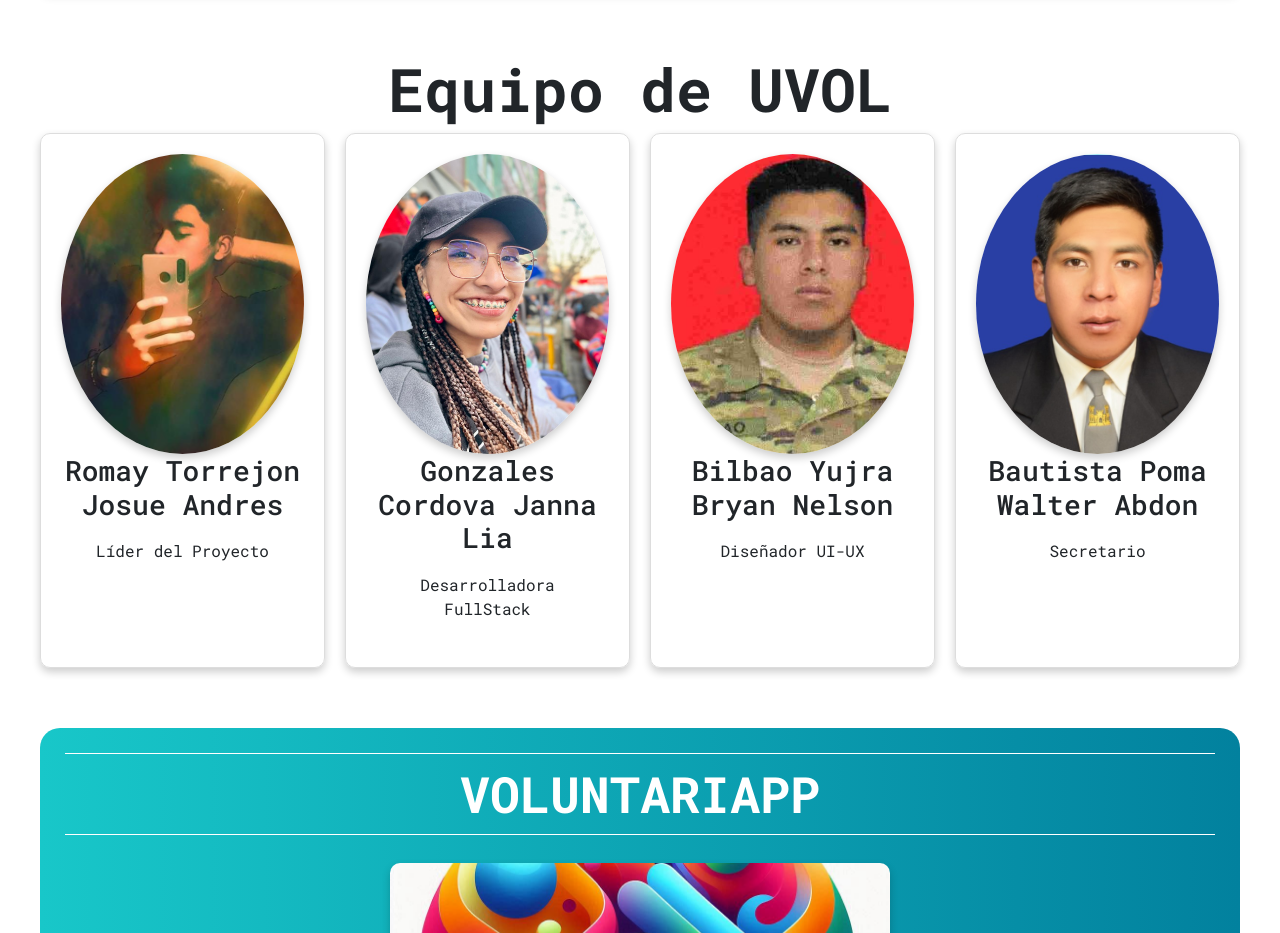
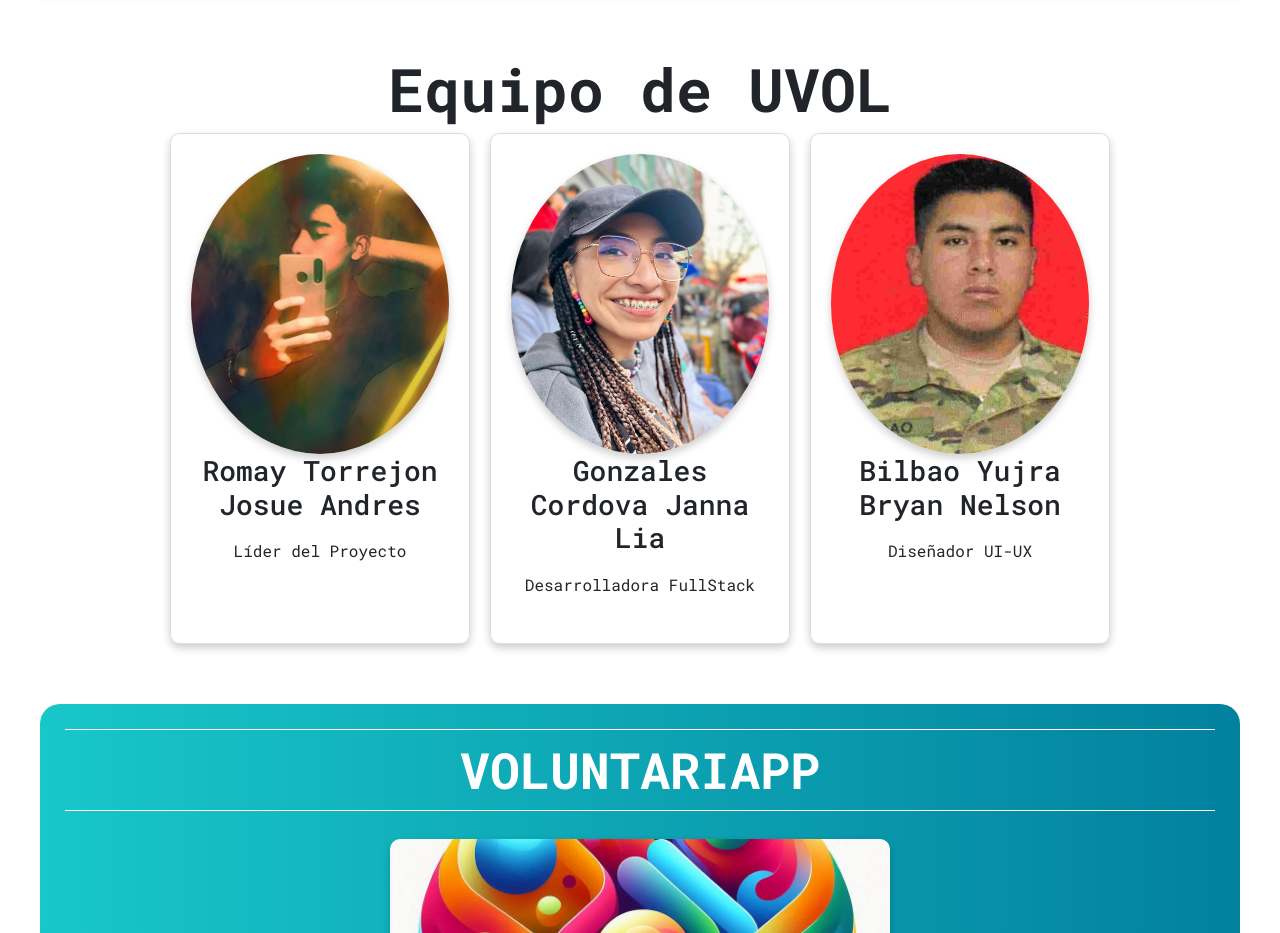
Before and after one commit to LeeGC02/Uvol-landing, a React (Vite) app: page /aboutus in a window 1280 px wide. Shown: the part 1240-2173 px from the top of the page. Built offline with nearby package versions, Linux system fonts and the light colour scheme.

Commit message:
sin walter

```diff
--- a/src/assets/views/AboutPage.jsx
+++ b/src/assets/views/AboutPage.jsx
@@ -57,11 +57,6 @@ const AboutPage = () => {
             <h3>Bilbao Yujra Bryan Nelson</h3>
             <p>Diseñador UI-UX</p>
           </div>
-          <div className="team-card">
-            <img src="/Walter.jpg" alt="Líder 4" />
-            <h3>Bautista Poma Walter Abdon</h3>
-            <p>Secretario</p>
-          </div>
         </div>
       </div>
 
```
